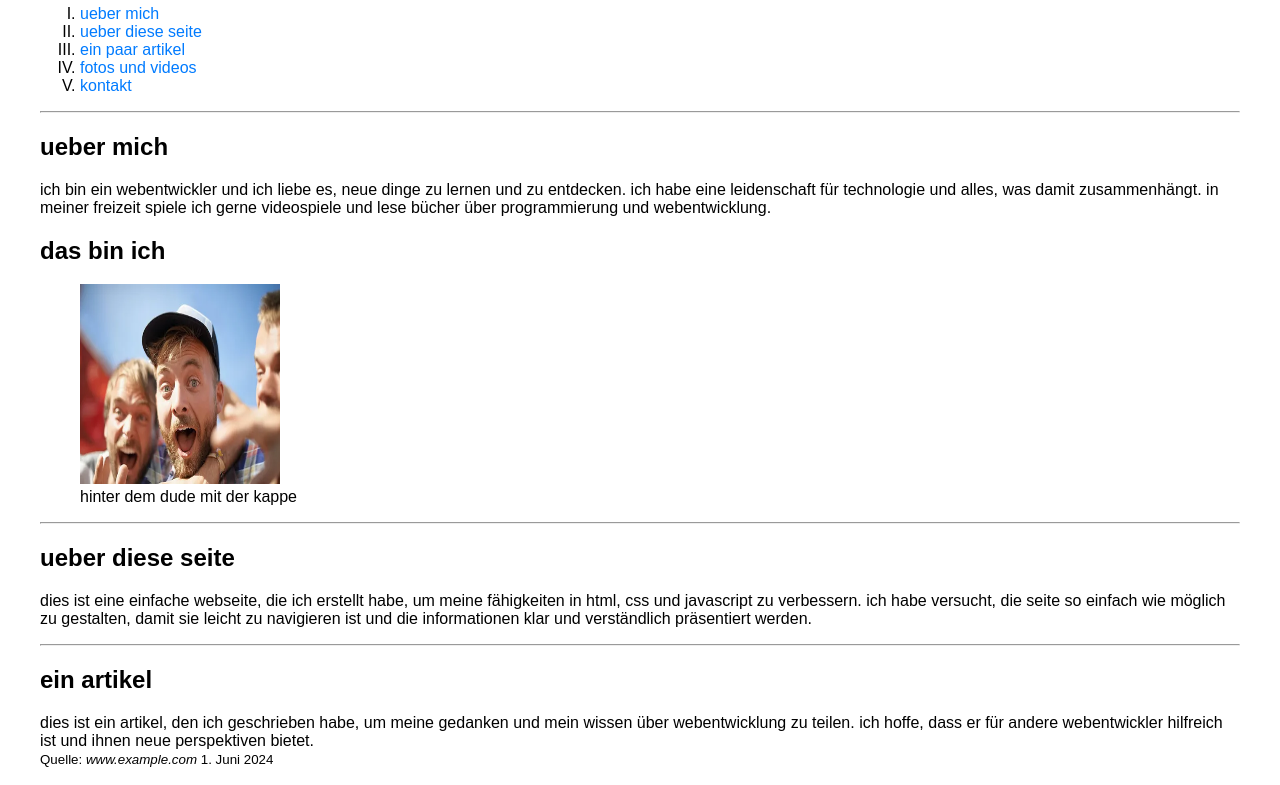
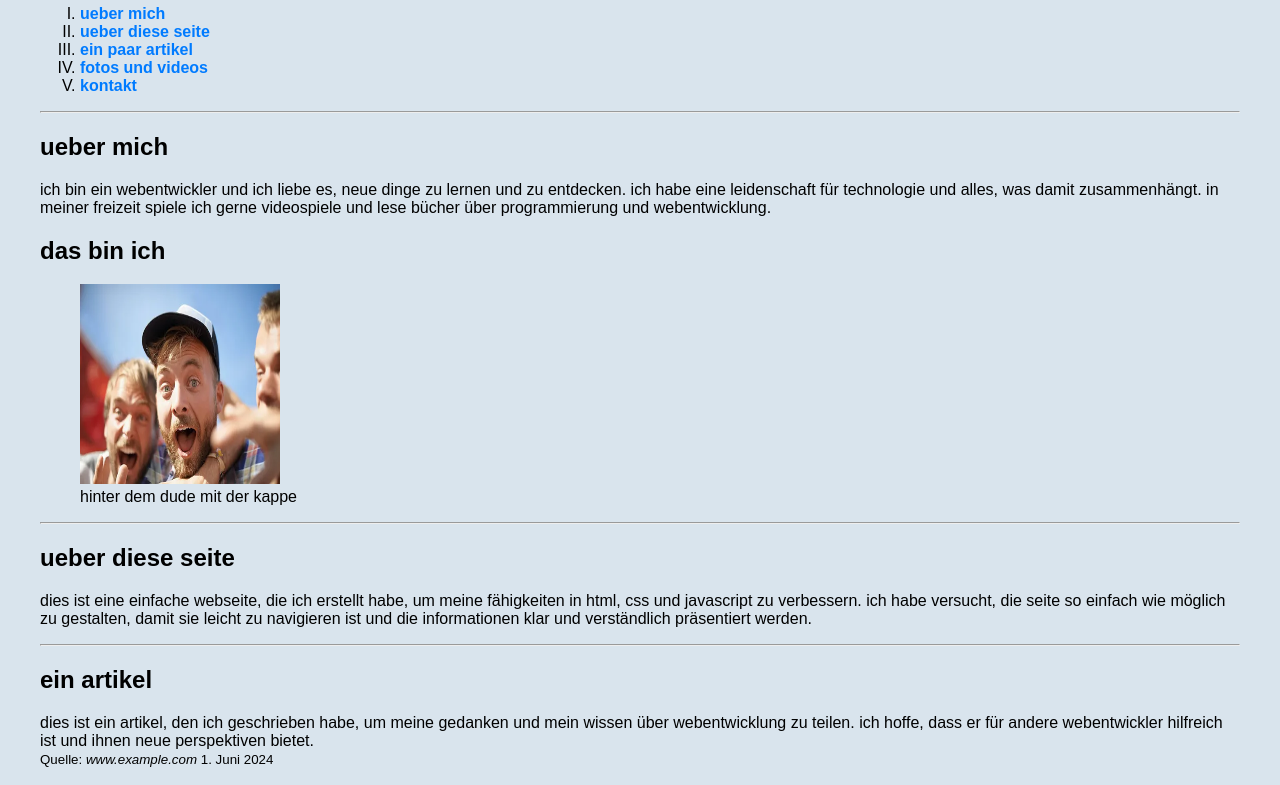
Before and after one commit to uhmann112/htmlForIID, a plain HTML site: page index.html in a window 1280 px wide. Shown: the part 103-888 px from the top of the page. Drawn offline with Linux system fonts and the light colour scheme.

Commit message:
header aus dem weg und alles in body

```diff
--- a/index.html
+++ b/index.html
@@ -5,6 +5,8 @@
     <meta name="viewport" content="width=device-width, initial-scale=1">
     <link rel="stylesheet" href="style.css">
     <title>My Page</title>
+    </head>
+    <body>
     <header>
       <nav>
         <h2>inhalt der seite </h2>
@@ -117,7 +119,5 @@
         </p>
       </section>
     </footer>
-  </head>
-  <body>
   </body>
 </html>
--- a/style.css
+++ b/style.css
@@ -1,4 +1,5 @@
 body {
+    background-color: #d9e4ed;
     font-family: Arial, sans-serif;
     margin: 20px;
     padding: 20px;
@@ -6,5 +7,12 @@ body {
 }
 a{
     color: #007BFF;
+    font-weight: bold;
+    font-size: 16px;
     text-decoration: none;
 }
+
+::selection {
+    background: #96b5d6;
+    color: white;
+}
```
